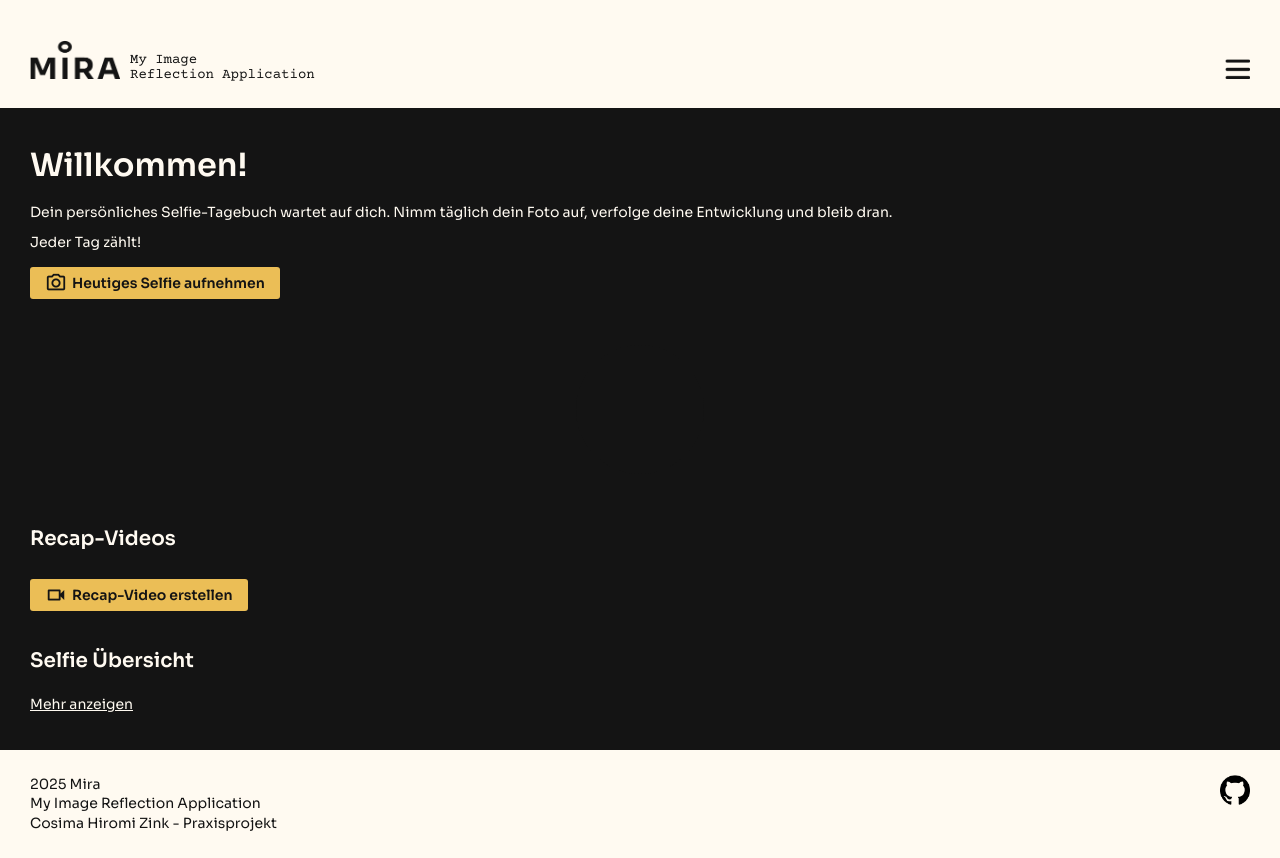
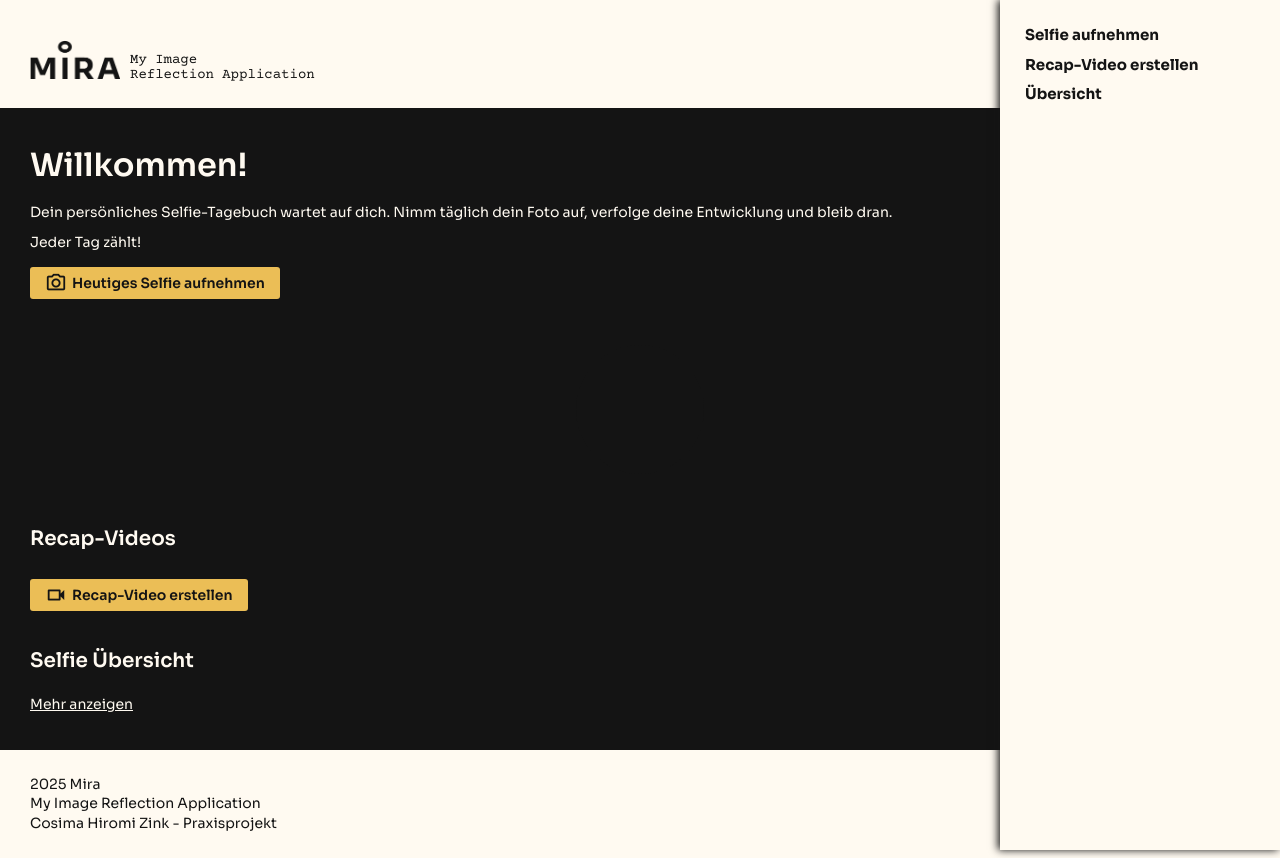
Before and after one commit to cosimazink/praxisprojekt-2025, a website: page src/overview.html in a window 1280 px wide. Both pictures are taken after a click on the picture 1237 px from the left and 68 px from the top of the page. Drawn offline with Linux system fonts and the light colour scheme; no server answers.

Commit message:
feat: füge burger-menu Funktionalität hinzu

```diff
--- a/src/overview.html
+++ b/src/overview.html
@@ -20,16 +20,17 @@
         </div>
 
         <img class="burger-menu" src="/assets/burger-menu.png" alt="burger-menu">
-        <!-- <nav>
-            <ul>
-                <li><a href="/src/pocs/1-poc-camera/views/index.html">Selfie aufnehmen</a></li>
-                <li><a href="/src/pocs/2-poc-video/views/index.html">Zeitraffer Video erstellen</a></li>
-                <li><a href="/src/pocs/3-poc-selfie-storage/views/index.html">Selfie Galerie</a></li>
-            </ul>
-        </nav> -->
     </header>
 
     <main>
+        <nav id="mainNav" class="side-nav hidden">
+            <ul>
+                <li><a href="/selfie">Selfie aufnehmen</a></li>
+                <li><a href="/recapvideo.html">Recap-Video erstellen</a></li>
+                <li><a href="/">Übersicht</a></li>
+            </ul>
+        </nav>
+
         <div id="welcomeText">
             <h1>Willkommen!</h1>
             <p>
@@ -83,6 +84,7 @@
         </a>
     </footer>
     <script src="/scripts/overview.js"></script>
+    <script src="/scripts/burger-menu.js"></script>
 </body>
 
 </html>
--- /dev/null
+++ b/src/scripts/burger-menu.js
@@ -0,0 +1,29 @@
+document.addEventListener("DOMContentLoaded", () => {
+    const burger = document.querySelector(".burger-menu");
+    const nav = document.getElementById("mainNav");
+
+    burger.addEventListener("click", () => {
+        // Wenn bereits offen, schließen
+        if (nav.classList.contains("show")) {
+            nav.classList.remove("show");
+            setTimeout(() => nav.classList.add("hidden"), 400);
+        } else {
+            // Zuerst sichtbar machen
+            nav.classList.remove("hidden");
+
+            // Danach erst animieren
+            requestAnimationFrame(() => {
+                nav.classList.add("show");
+            });
+        }
+    });
+
+    // Klick außerhalb schließt Menü
+    document.addEventListener("click", (e) => {
+        const clickedInside = nav.contains(e.target) || burger.contains(e.target);
+        if (!clickedInside && nav.classList.contains("show")) {
+            nav.classList.remove("show");
+            setTimeout(() => nav.classList.add("hidden"), 400);
+        }
+    });
+});
--- a/src/styles/base.css
+++ b/src/styles/base.css
@@ -73,6 +73,53 @@ header {
     width: var(--xl);
     margin-bottom: 4px;
   }
+}
+
+.side-nav {
+    position: fixed;
+    top: 0;
+    right: 0;
+    width: 250px;
+    height: 100vh;
+    background-color: var(--color-white);
+    box-shadow: -2px 0 8px var(--color-black);
+    padding: var(--xl) var(--m);
+    transform: translateX(100%);
+    opacity: 0;
+    transition: transform 0.4s ease, opacity 0.4s ease;
+    z-index: 1000;
+    pointer-events: none;
+}
+
+.side-nav.show {
+    transform: translateX(0);
+    opacity: 1;
+    pointer-events: auto;
+}
+
+.side-nav ul {
+    list-style: none;
+    padding: 0;
+    margin: 0;
+    display: flex;
+    flex-direction: column;
+    gap: var(--s);
+}
+
+.side-nav a {
+    color: var(--color-black);
+    text-decoration: none;
+    font-weight: bold;
+    padding: var(--s);
+    border-radius: 4px;
+}
+
+.side-nav a:hover {
+    background-color: var(--color-grey-darkest);
+}
+
+.side-nav.hidden {
+    display: none;
 }
 
 a {
```
